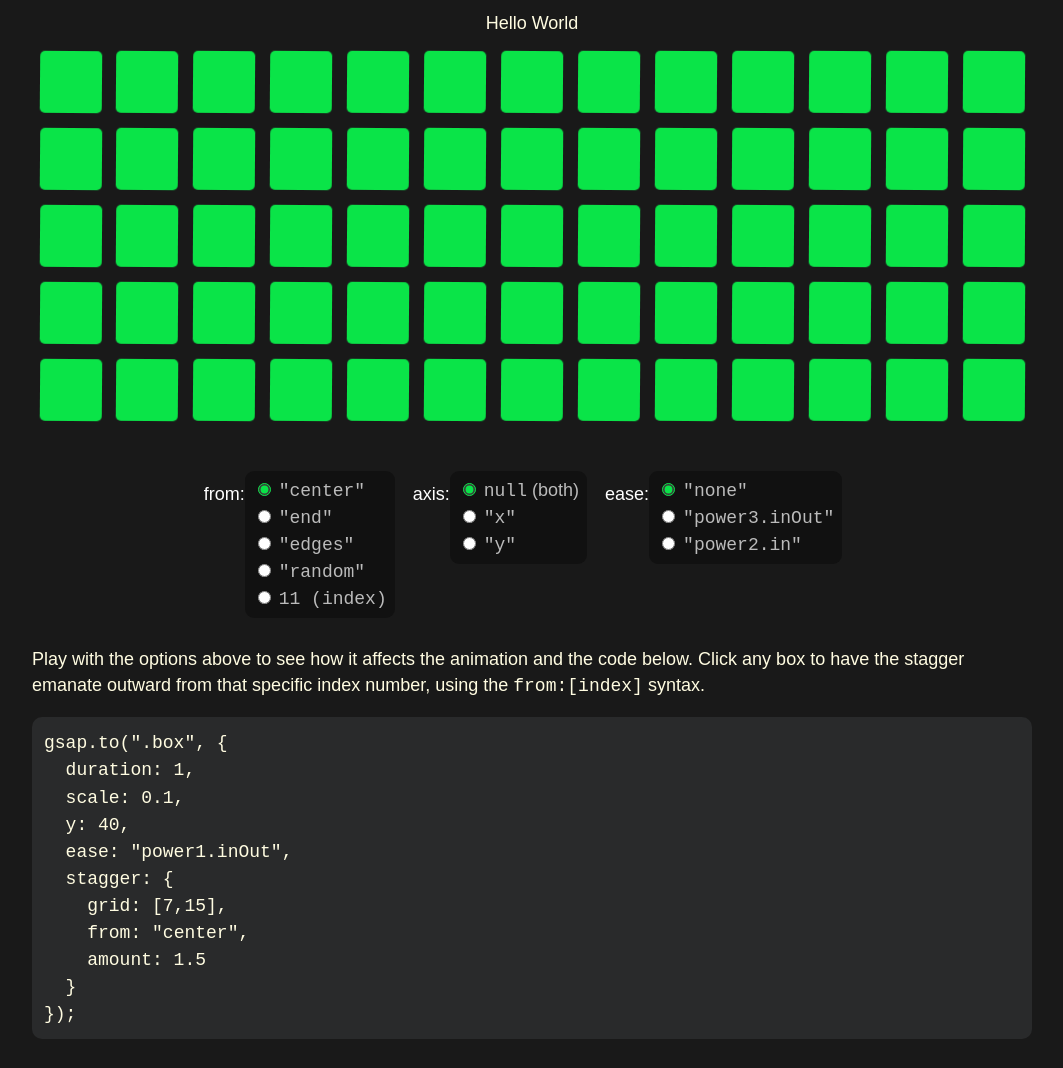
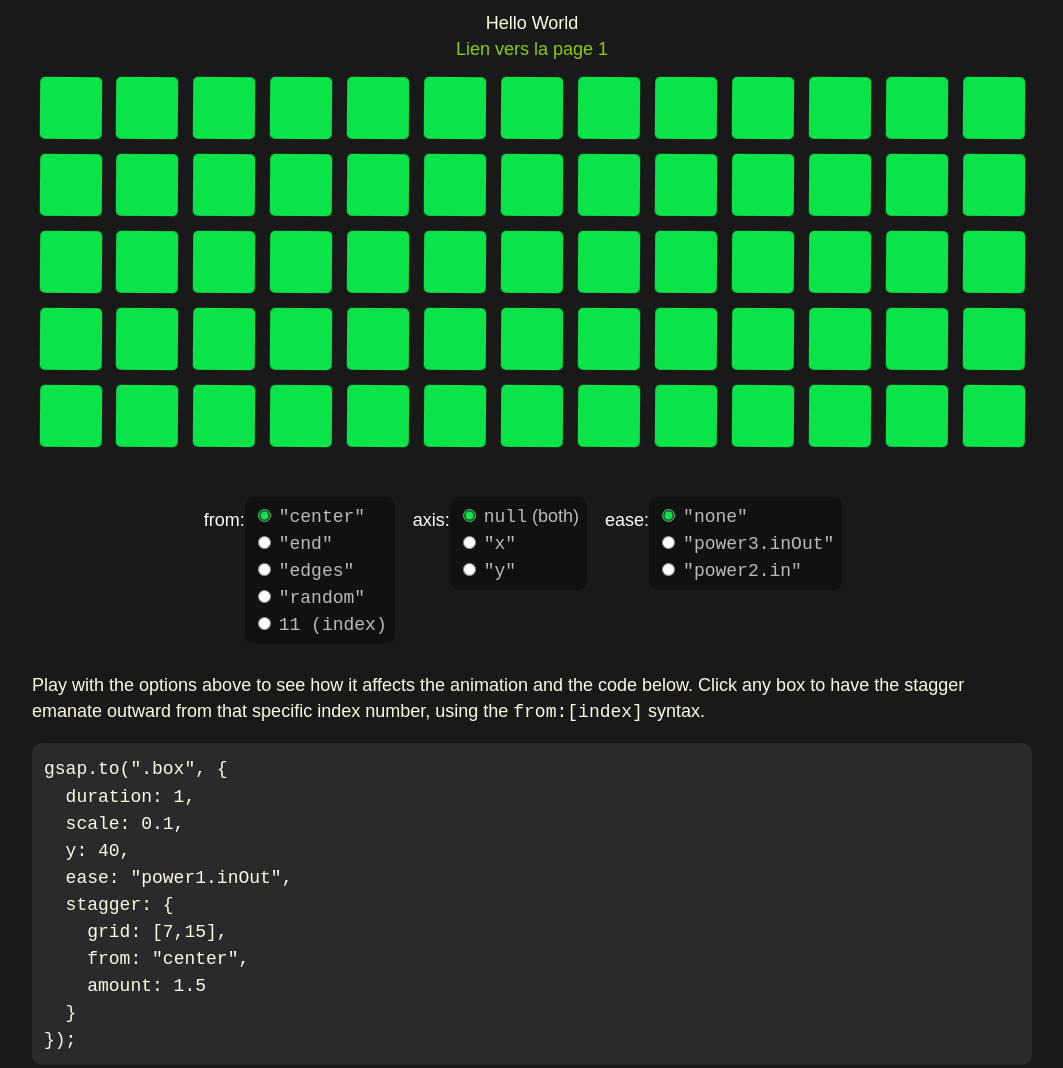
Before and after one commit to OlivierKran/GSAP, a website: page index2.html in a window 1280 px wide. Shown: the whole page, without its empty margins (108-1171 px from the left). Drawn offline with nearby package versions, Linux system fonts and the light colour scheme; a web font is replaced by a local one.

Commit message:
:construction: lin to page 1

```diff
--- a/index2.html
+++ b/index2.html
@@ -11,6 +11,7 @@
 <body>
     <main>
         <div>Hello World</div>
+        <div class="link"><a href="index.html" target="_blank">Lien vers la page 1</a></div>
         <link href='//fonts.googleapis.com/css?family=Signika+Negative:300,400,600' rel='stylesheet' type='text/css'>
         <div id="container"></div>
         <div id="instructions">
```
